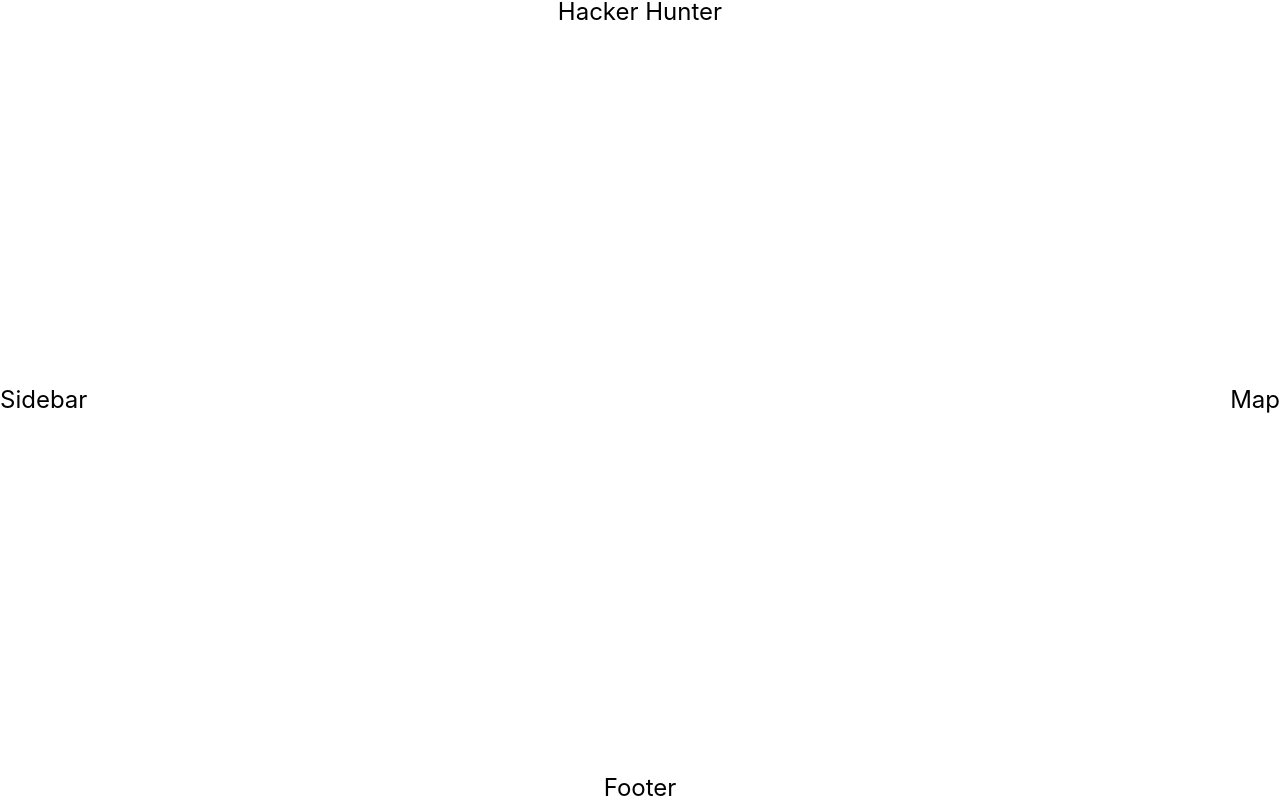
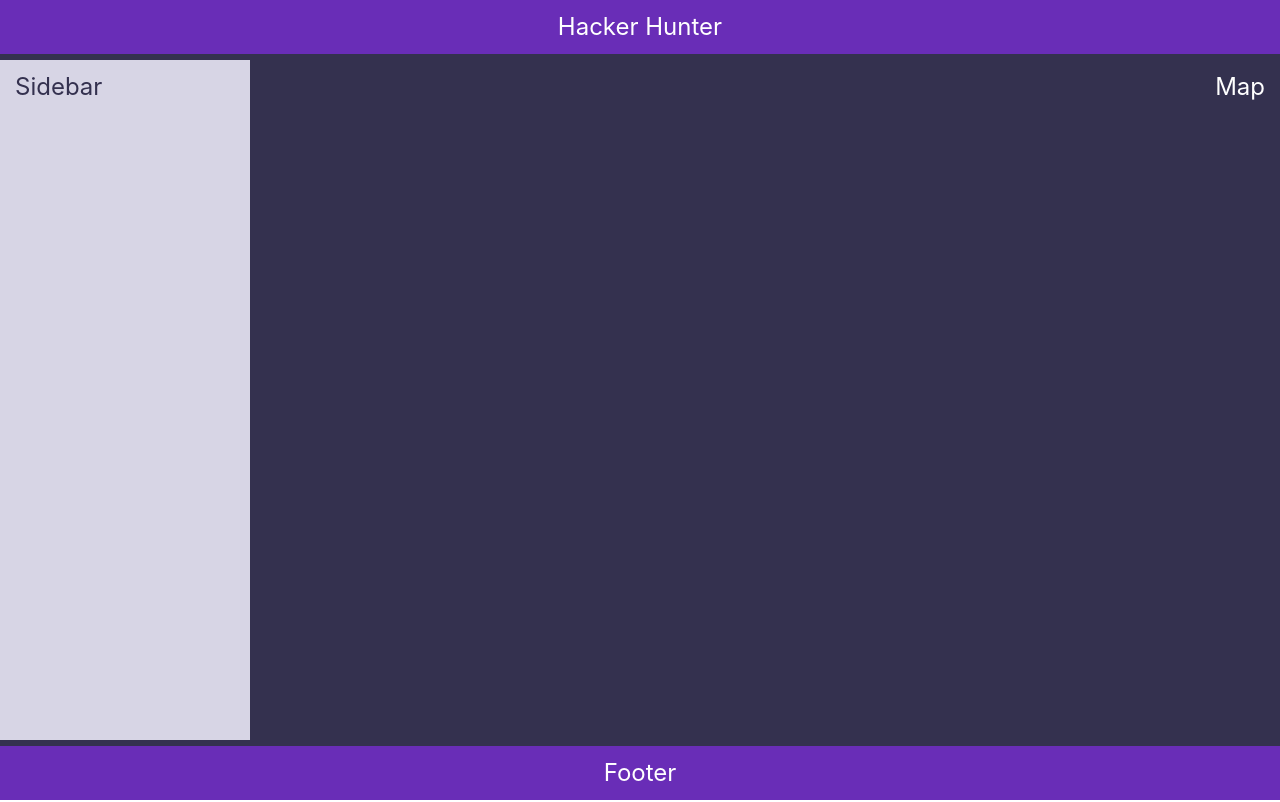
Before and after one commit to hacker-hunt/hacker-hunt-frontend, a React (Create React App) app: page / in a window 1280 px wide. Built offline with nearby package versions, Linux system fonts and the light colour scheme.

Commit message:
Add background colors for components to make it easier to visualize

```diff
--- a/src/App.js
+++ b/src/App.js
@@ -24,4 +24,5 @@ const AppWrapper = styled.div`
   flex-direction: column;
   justify-content: space-between;
   height: 100vh;
+  background: #34314F;
 `;
--- a/src/components/FooterComponent.js
+++ b/src/components/FooterComponent.js
@@ -13,4 +13,5 @@ export default FooterComponent;
 
 const FooterWrapper = styled.div`
   text-align: center;
+  background: #692DB7;
 `;
--- a/src/components/HeaderComponent.js
+++ b/src/components/HeaderComponent.js
@@ -14,4 +14,6 @@ export default HeaderComponent;
 
 const HeaderWrapper = styled.div`
   text-align: center;
+  //background: #8158F5;
+  background: #692DB7;
 `;
--- a/src/components/SidebarComponent.js
+++ b/src/components/SidebarComponent.js
@@ -1,9 +1,21 @@
 import React from 'react';
+import styled from 'styled-components';
 
 const SidebarComponent = () => {
   return (
-      <h1>Sidebar</h1>
+      <SidebarWrapper>
+        <h1>Sidebar</h1>
+      </SidebarWrapper>
   );
 };
 
 export default SidebarComponent;
+
+const SidebarWrapper = styled.div`
+  background: #d7d5e5;
+  height: 85vh;
+  width: 250px;
+  h1 {
+    color: #34314F;
+  }
+`;
--- a/src/index.css
+++ b/src/index.css
@@ -73,4 +73,6 @@ html {
 
 h1 {
   font-size: 2.4rem;
+  color: #FFFFFF;
+  padding: 1.5rem;
 }
```
